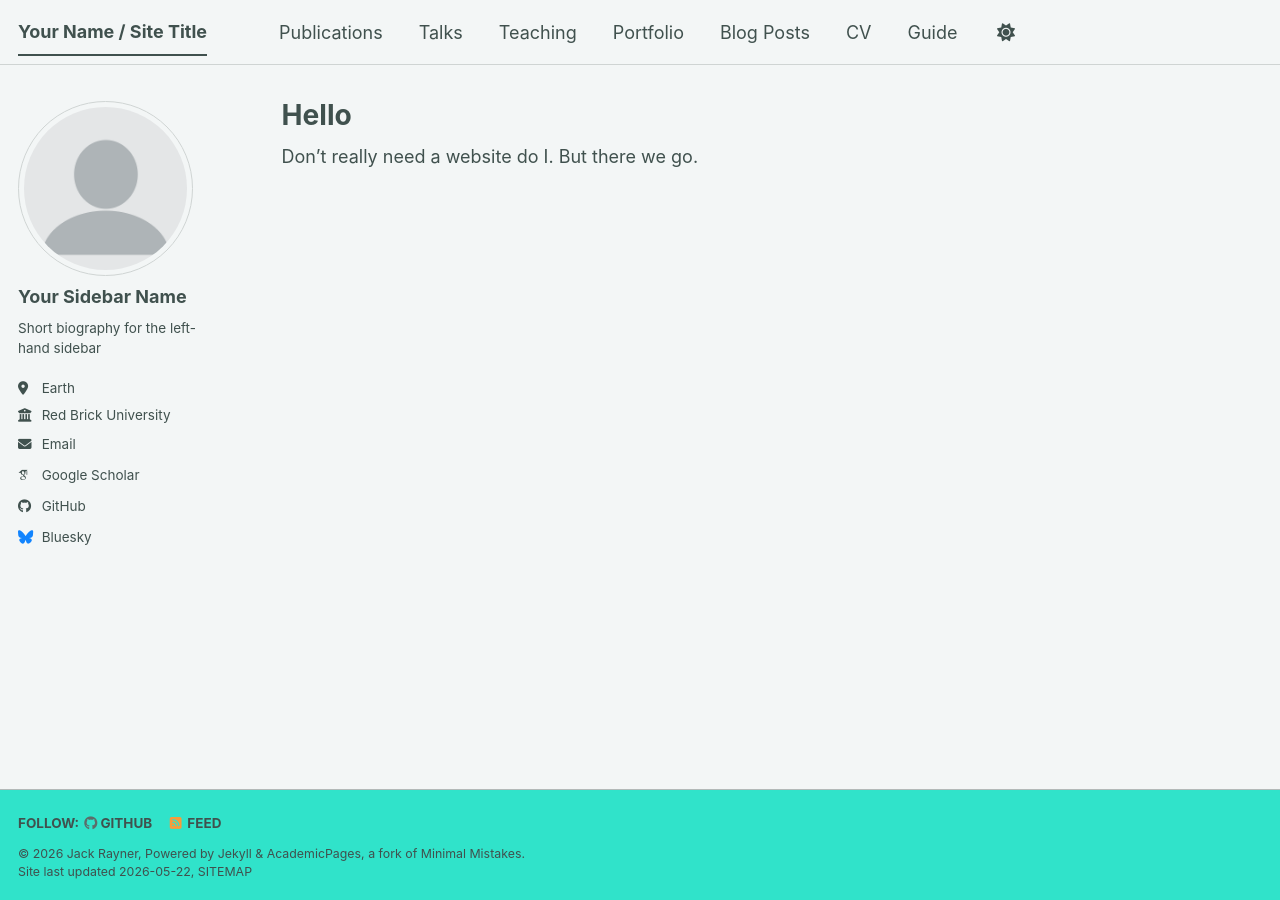
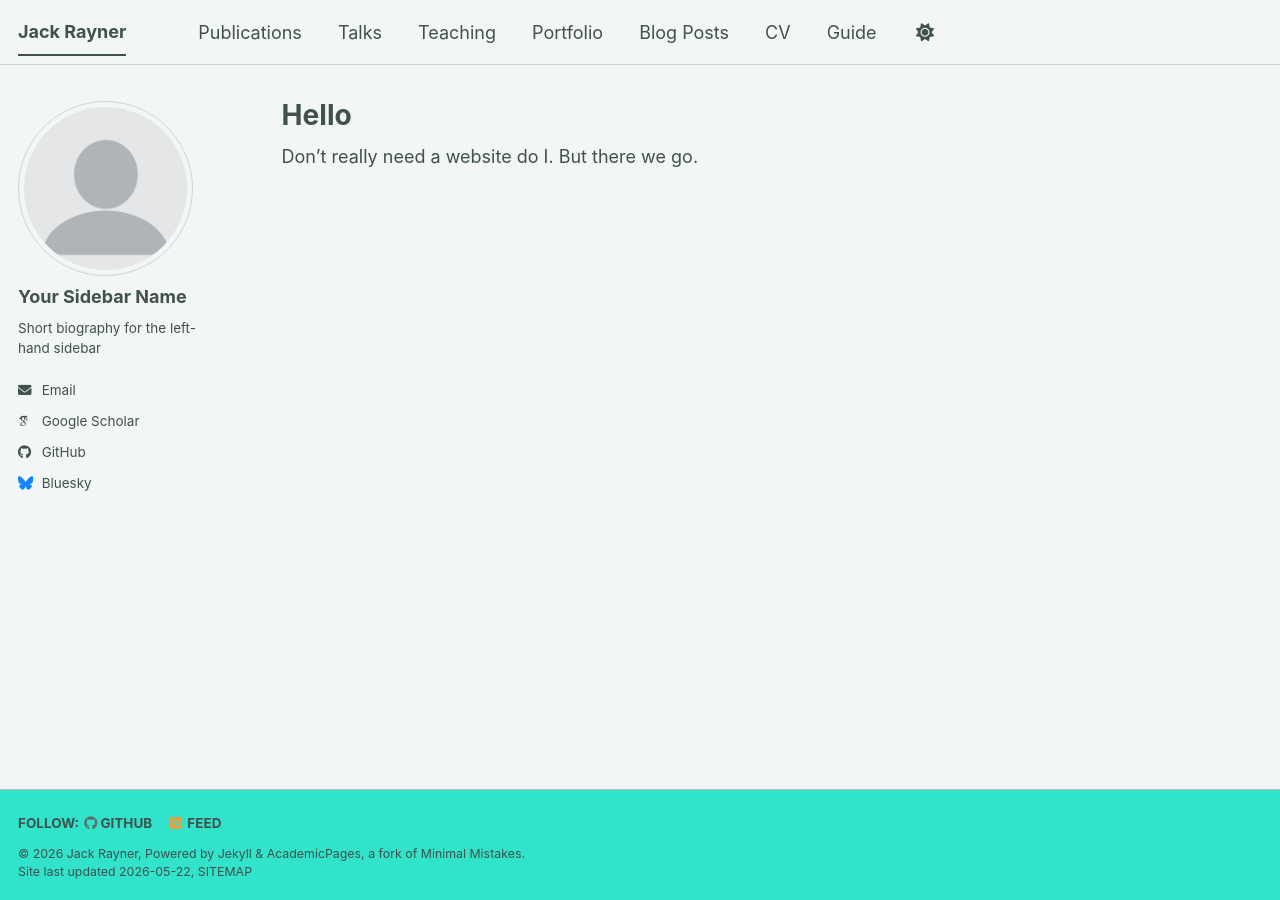
Before and after one commit to jackgrayner/jackgrayner.github.io, a Jekyll site: the page built from _pages/about.md, in a window 1280 px wide. Built offline with Jekyll 4.4.1, drawn with Linux system fonts in a browser that asks for light colours; some web fonts are replaced; a script bundle is joined from its source files by our own code; library files that are not in the unit come from our copies.

Commit message:
Update _config.yml

```diff
--- a/_config.yml
+++ b/_config.yml
@@ -9,7 +9,7 @@
 # Basic Site Settings
 locale                   : "en-GB"
 site_theme               : "mint" # The available themes options are "default", "air", "sunrise", "mint", "dirt" and "contrast"
-title                    : "Your Name / Site Title"
+title                    : "Jack Rayner"
 title_separator          : "-"
 name                     : &name "Jack Rayner"
 description              : &description "Jack Rayner's academic portfolio"   # Update this with a general description of your site, this is the default if not overridden by a page
@@ -27,8 +27,6 @@ author:
   name             : "Your Sidebar Name"
   pronouns         : # example: "she/her"
   bio              : "Short biography for the left-hand sidebar"
-  location         : "Earth"
-  employer         : "Red Brick University"
   uri              : # URL
   email            : "none@example.org"
 
```
